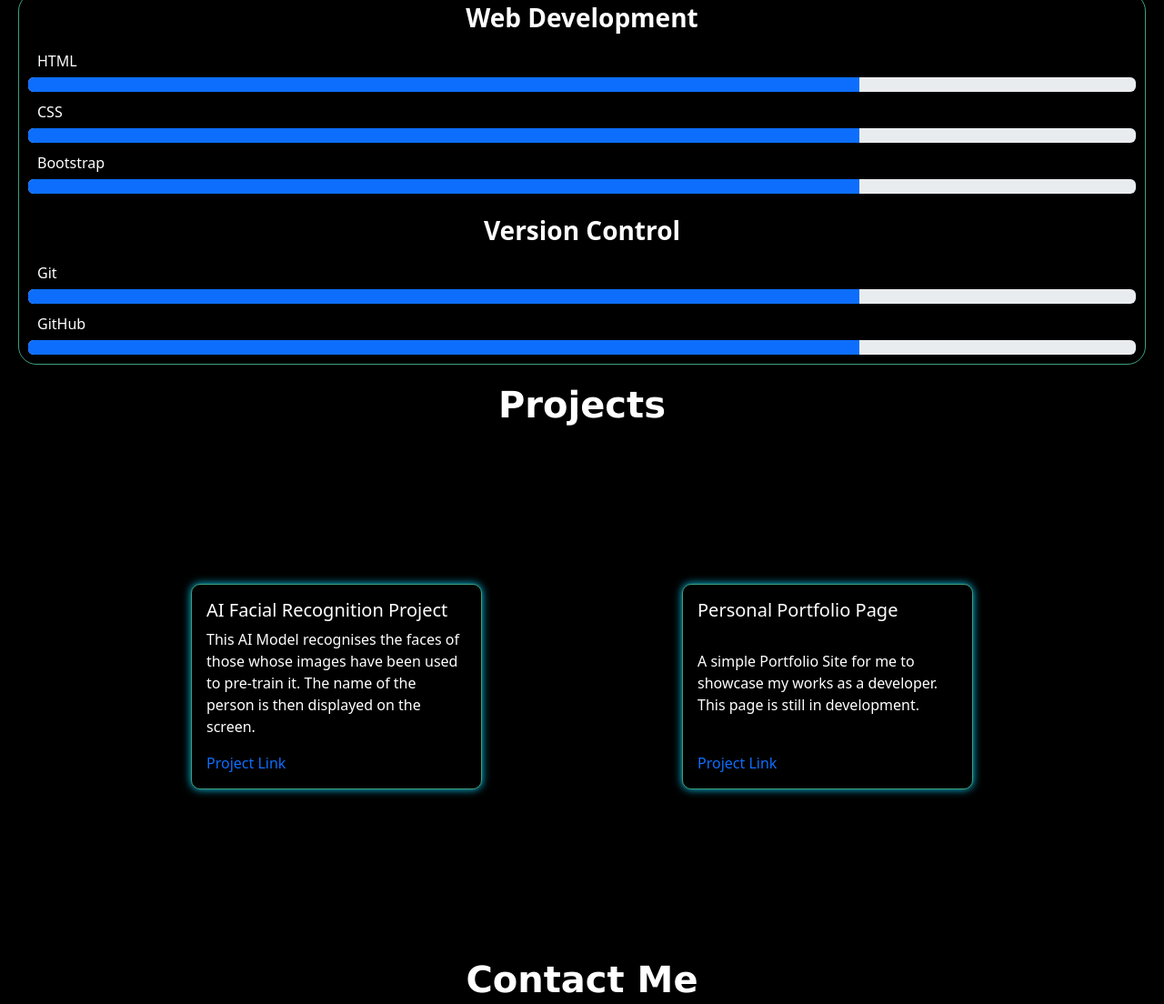
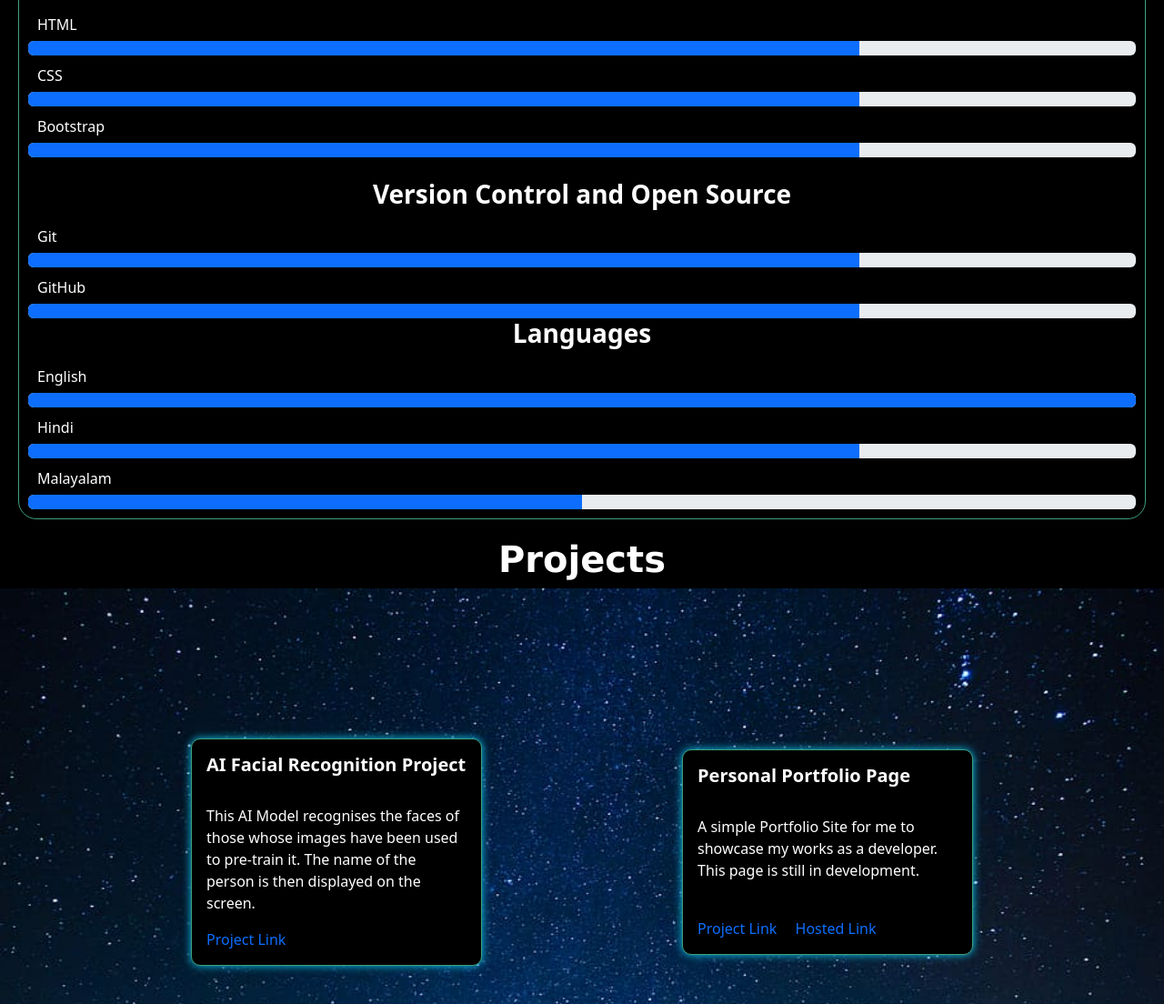
Before and after one commit to Blesson-Tomy/Blesson, a plain HTML site: page index.html in a window 1280 px wide. Shown: the part 1126-2230 px from the top of the page at 91% size. Drawn offline with nearby package versions, Linux system fonts and the light colour scheme; a script that the page names is missing.

Commit message:
feat:image

```diff
--- a/Styles.css
+++ b/Styles.css
@@ -25,6 +25,9 @@ body{
   display: flex;
   align-content: center;
   justify-content: space-around;
+  background-image: url(Images/starry-sky-star-mountains-long-exposure.jpg);
+  background-repeat: no-repeat;
+  background-size: cover;
 
 }
 
@@ -74,6 +77,7 @@ body{
   box-shadow: 0 0 10px 0 #0dcaf0;
   width: 400px;
   height: 400px;
+
 }
 
 @media (min-width: 900px) {
@@ -300,3 +304,7 @@ color: white;
   font-weight: bold;
   color: white;
  }
+
+ .spec{
+  font-weight: bold;
+ }
--- a/index.html
+++ b/index.html
@@ -18,7 +18,7 @@
     <nav class="navbar navbar-dark navbar-expand-lg ">
         <div class="container-fluid">
           <a class="navbar-brand" href="#">
-            <img src="Images/Frame 2.png" alt="Logo" width="100" height="80" class="d-inline-block align-text-top">
+           <img src="Images/Frame 2.png" alt="Logo" width="50" height="40" class="d-inline-block align-text-top">
 
             <span class="name"><span class="nam">Blesson</span> K Tomy</span></a>
           <button class="navbar-toggler" type="button" data-bs-toggle="collapse" data-bs-target="#navbarSupportedContent" aria-controls="navbarSupportedContent" aria-expanded="false" aria-label="Toggle navigation">
@@ -90,7 +90,7 @@
             <div class="progress-bar w-75"></div>
           </div>
           <br>
-          <h3 class="title">Version Control</h3>
+          <h3 class="title">Version Control and Open Source</h3>
           <p class=" desc" >Git</p>
           <div class="progress" role="progressbar" aria-label="Basic example" aria-valuenow="75" aria-valuemin="0" aria-valuemax="100">
             <div class="progress-bar w-75"></div>
@@ -98,6 +98,20 @@
           <p class=" desc" >GitHub</p>
           <div class="progress" role="progressbar" aria-label="Basic example" aria-valuenow="75" aria-valuemin="0" aria-valuemax="100">
             <div class="progress-bar w-75"></div>
+          </div>
+
+          <h3 class="title">Languages</h3>
+          <p class=" desc" >English</p>
+          <div class="progress" role="progressbar" aria-label="Basic example" aria-valuenow="100" aria-valuemin="0" aria-valuemax="100">
+            <div class="progress-bar w-100"></div>
+          </div>
+          <p class=" desc" >Hindi</p>
+          <div class="progress" role="progressbar" aria-label="Basic example" aria-valuenow="75" aria-valuemin="0" aria-valuemax="100">
+            <div class="progress-bar w-75"></div>
+          </div>
+          <p class=" desc" >Malayalam</p>
+          <div class="progress" role="progressbar" aria-label="Basic example" aria-valuenow="50" aria-valuemin="0" aria-valuemax="100">
+            <div class="progress-bar w-50"></div>
           </div>
         </div>
       </section>
@@ -108,20 +122,23 @@
         <div class="hero">
           <div class="card" style="width: 20rem;">
             <div class="card-body">
-              <h5 class="card-title">AI Facial Recognition Project</h5>
-
+              <h5 class="card-title spec">AI Facial Recognition Project</h5>
+              <br>
               <p class="card-text"> This AI Model recognises the faces of those whose images have been used to pre-train it. The name of the person is then displayed on the screen.</p>
               <a href="https://github.com/Blesson-Tomy/AI_Face_Recognition" class="card-link">Project Link</a>
 
+              <br>
             </div>
           </div>
 
           <div class="card" style="width: 20rem;">
             <div class="card-body">
-              <h5 class="card-title">Personal Portfolio Page</h5>
+              <h5 class="card-title spec">Personal Portfolio Page</h5>
 
               <p class="card-text"><br>A simple Portfolio Site for me to showcase my works as a developer. This page is still in development.<br><br></p>
-              <a href="https://blesson-tomy.github.io/Blesson/" class="card-link">Project Link</a>
+              <a href="https://github.com/Blesson-Tomy/Blesson" class="card-link">Project Link</a>
+              <a href="https://blesson-tomy.github.io/Blesson/" class="card-link">Hosted Link</a>
+
 
             </div>
           </div>
```
Also changed, not shown: Images/impt.avif (added), Images/starry-sky-star-mountains-long-exposure.jpg (added).
